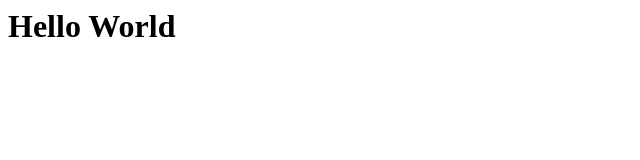
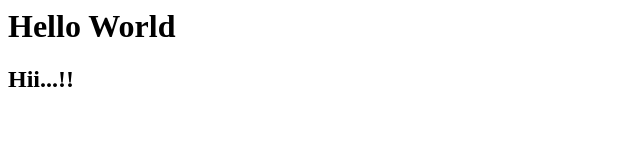
Before and after one commit to Vinu-13/rep, a plain HTML site: page src/index.html in a window 1280 px wide. Shown: the full height of the page, 0-640 px from the left. Drawn offline with Linux system fonts and the light colour scheme.

Commit message:
Extra Content

```diff
--- a/src/index.html
+++ b/src/index.html
@@ -1 +1,2 @@
 <h1>Hello World</h1>
+<h2>Hii...!!</h2>
```
